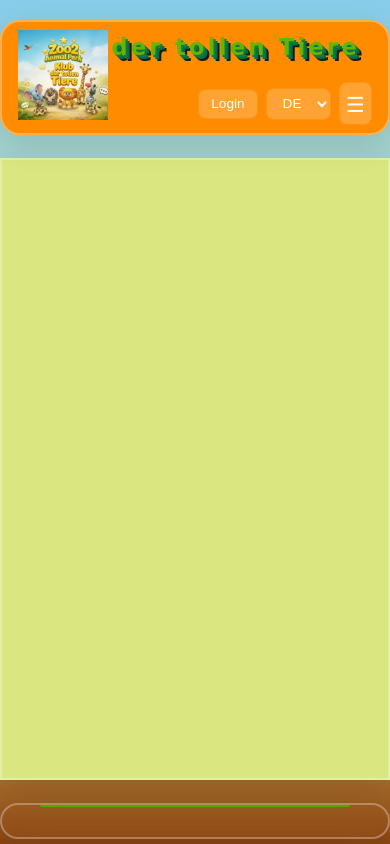
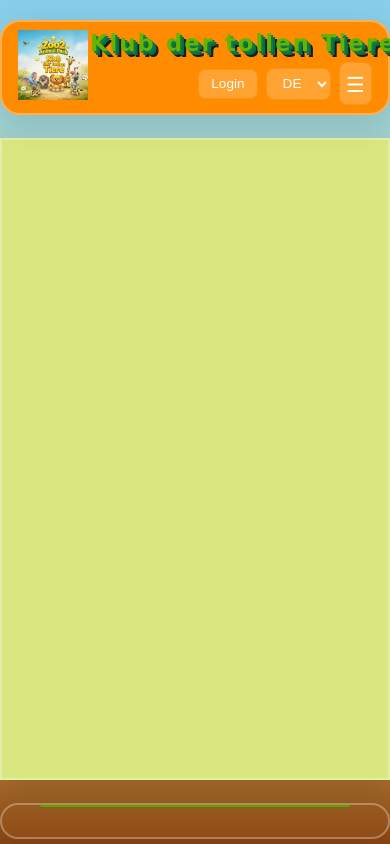
Before and after one commit to MelanieB-007/zoo2v2, a plain HTML site: page src/tier.html in a window 390 px wide. Drawn offline with nearby package versions, Linux system fonts and the light colour scheme; a web font is replaced by a local one.

Commit message:
bugbix header mobile

```diff
--- a/ressources/css/styles.css
+++ b/ressources/css/styles.css
@@ -338,25 +338,30 @@
     }
 
     .logo {
-        height: 90px !important;  /* Passend kompakt */
+        height: 70px !important;  /* Passend kompakt */
         width: auto;
         padding: 0;
     }
 
     .title-section {
-        grid-column: 1 / -1;  /* Vollbreite-Span: Ignoriert Logo-Spalteneinfluss */
-        grid-row: 1;
-        justify-self: center;  /* Horizontal exakt zentriert */
-        align-self: center;
-        text-align: center;  /* Text innen zentriert als Backup */
-        margin: 0;
-        width: 100%;  /* Sicherstellt volle Breite */
+        grid-column: 2 / -1 !important;  /* Rechts vom Logo, voll zentriert */
+        grid-row: 1 / 3 !important;  /* Auch über 2 Zeilen */
+        justify-self: center;
+        align-self: start !important;  /* Ganz oben in Grid-Zelle */
+        padding-top: 0.75rem !important;  /* Extra Raum oben */
+        margin-top: -0.25rem !important;  /* Leicht höher schieben */
+        position: relative;
+        top: -0.5rem !important;  /* F
+        z-index: 10;  /* Über Logo */
+        text-align: center;
+        padding-left: 8%;  /* Offset für Logo-Platz */
+        width: auto;
     }
 
 
     .graffiti-title {
         font-size: clamp(1.4rem, 5vw, 1.8rem);
-        letter-spacing: 0.15em;
+        letter-spacing: 0.1em;
     }
 
     .right-section {
```
